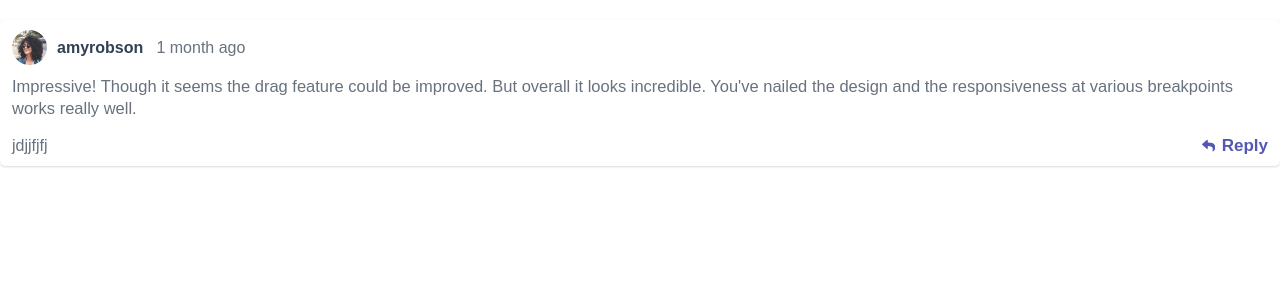
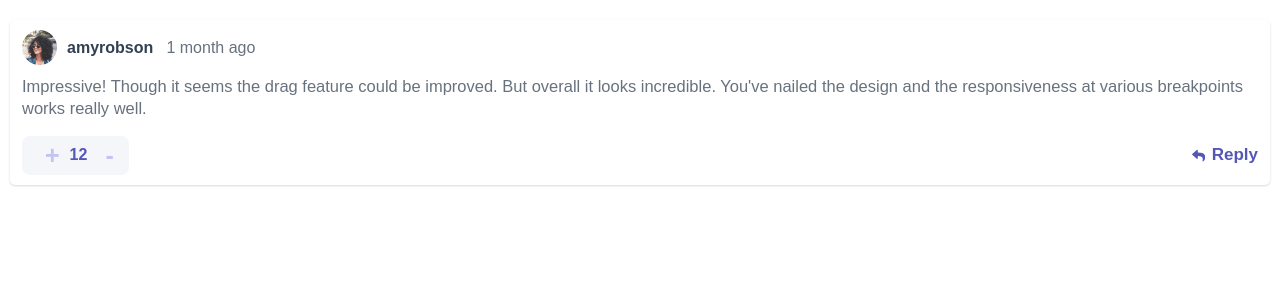
Before and after one commit to Webmekanic/Interactive-Comments, a React (Create React App) app: page / in a window 1280 px wide. Shown: the top 300 px of the page. Built offline with nearby package versions, Linux system fonts and the light colour scheme; a web font is replaced by a local one.

Commit message:
Add up and down vote comment counter

```diff
--- a/src/components/commentCard.jsx
+++ b/src/components/commentCard.jsx
@@ -1,6 +1,7 @@
 import React from "react"
 import Card from "./shared/card/card"
 import user from "../images/avatars/image-amyrobson.png"
+import CommentVote from "./commentVote"
 import { CommentWrapper } from "./styled/comment"
 import { FaReply } from "react-icons/fa"
 
@@ -21,7 +22,7 @@ const commentCard = () => {
           responsiveness at various breakpoints works really well.
         </p>
         <div className="commentBtn">
-          <div>jdjjfjfj</div>
+          <CommentVote />
           <button className="replyBtn">
             <FaReply size={"13.3"} />
             Reply
--- /dev/null
+++ b/src/components/commentVote.jsx
@@ -0,0 +1,15 @@
+import React from "react"
+import { CounterWrapper } from "./styled/counter"
+
+const CommentVote = () => {
+  return (
+    <CounterWrapper>
+      <button className="subtract">+</button>
+      <p className="counterNumber">12</p>
+
+      <button className="addition">-</button>
+    </CounterWrapper>
+  )
+}
+
+export default CommentVote
--- a/src/components/shared/card/card.jsx
+++ b/src/components/shared/card/card.jsx
@@ -6,7 +6,7 @@ export const Wrapper = styled.section`
   color: ${(props) => props.theme.colors.grayishBlue};
   border-radius: 5px;
   padding: 10px 12px;
-  margin: 20px 0;
+  margin: 20px 10px;
   position: relative;
   box-shadow: 0 1px 3px 0 rgb(0 0 0 / 10%), 0 1px 2px 0 rgb(0 0 0 / 6%);
 
--- /dev/null
+++ b/src/components/styled/counter.jsx
@@ -0,0 +1,29 @@
+import styled from "styled-components"
+
+export const CounterWrapper = styled.div`
+  display: flex;
+  flex-direction: row;
+  justify-content: space-between;
+  background-color: ${(props) => props.theme.colors.veryLightGray};
+  border-radius: 8px;
+  align-items: center;
+  padding: 5px 5px;
+
+  .subtract,
+  .addition {
+    border: none;
+    padding: 0 10px;
+    background: none;
+    font-size: 25px;
+    font-weight: 700;
+    margin-left: 0.5rem;
+    cursor: pointer;
+    align-items: center;
+    text-align: center;
+    color: ${(props) => props.theme.colors.lighGrayishBlue};
+  }
+  .counterNumber {
+    color: ${(props) => props.theme.colors.moderateBlue};
+    font-weight: 600;
+  }
+`
```
